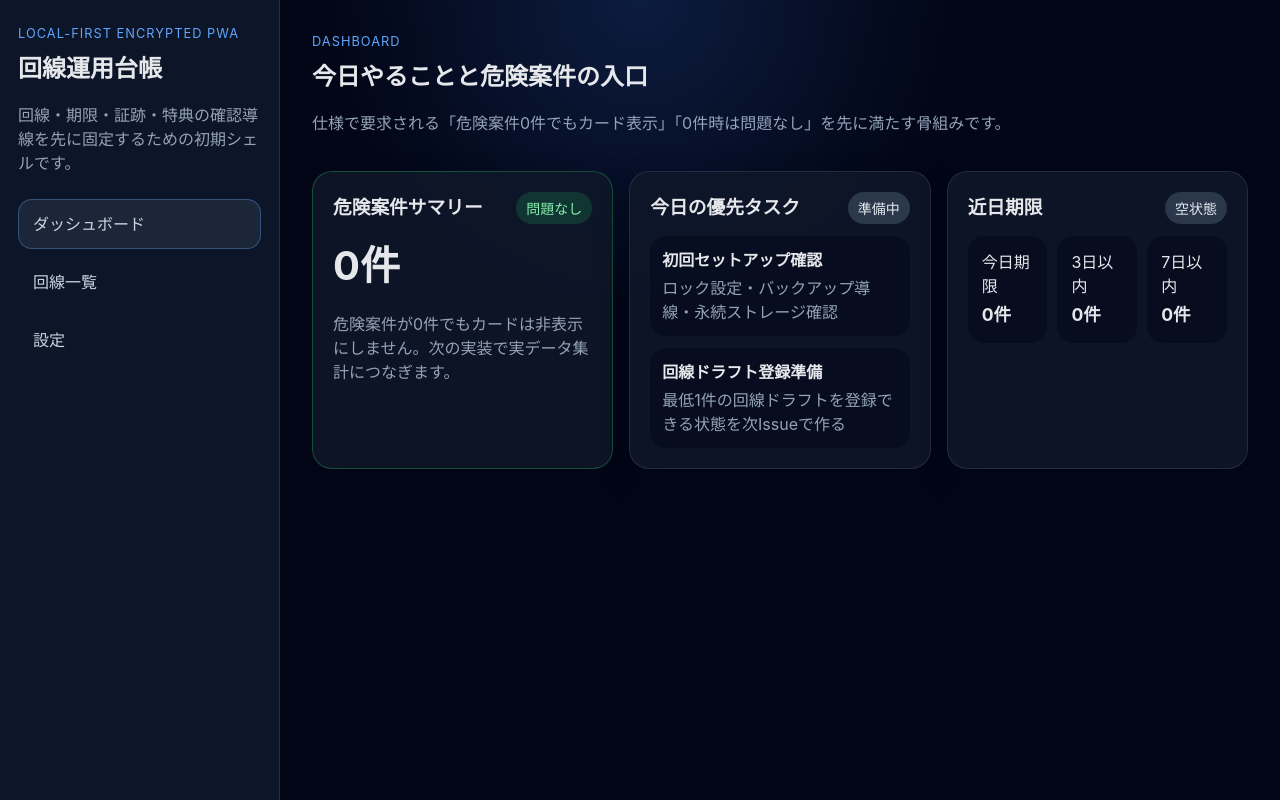
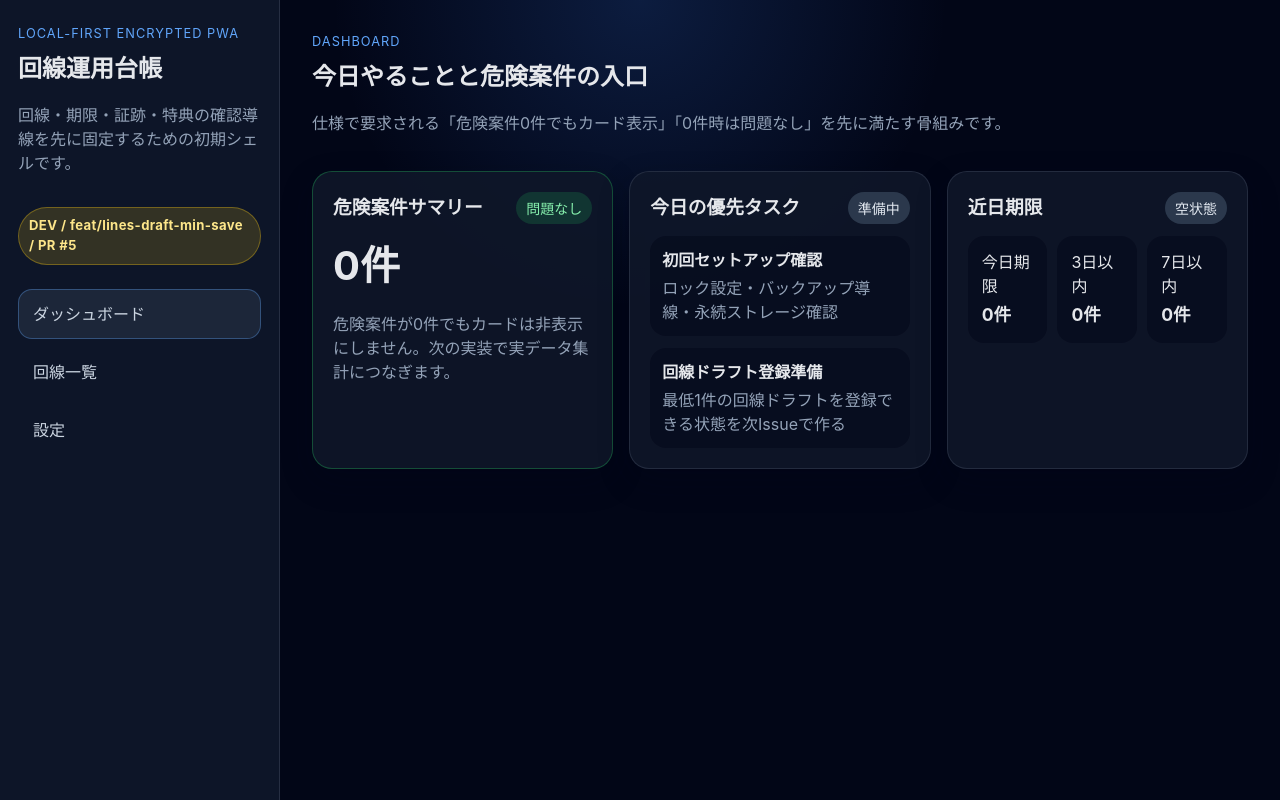
Before and after one commit to Driedsandwich/line-ops-ledger, a React (Vite) app: page / in a window 1280 px wide. Built offline with nearby package versions, Linux system fonts and the light colour scheme.

Commit message:
feat: add dev-only progress label for active branch and pr

```diff
--- a/src/App.tsx
+++ b/src/App.tsx
@@ -5,6 +5,8 @@ const navItems = [
   { to: '/lines', label: '回線一覧' },
   { to: '/settings', label: '設定' },
 ];
+
+const devProgressLabel = 'DEV / feat/lines-draft-min-save / PR #5';
 
 export function AppLayout(): JSX.Element {
   return (
@@ -16,6 +18,7 @@ export function AppLayout(): JSX.Element {
           <p className="sidebar__description">
             回線・期限・証跡・特典の確認導線を先に固定するための初期シェルです。
           </p>
+          {import.meta.env.DEV ? <p className="dev-progress-badge">{devProgressLabel}</p> : null}
         </div>
         <nav className="nav">
           {navItems.map((item) => (
--- a/src/styles.css
+++ b/src/styles.css
@@ -72,6 +72,20 @@ textarea {
   letter-spacing: 0.08em;
   text-transform: uppercase;
   color: #60a5fa;
+}
+
+.dev-progress-badge {
+  display: inline-flex;
+  align-items: center;
+  margin: 16px 0 0;
+  padding: 8px 10px;
+  border-radius: 999px;
+  background: rgba(250, 204, 21, 0.16);
+  border: 1px solid rgba(250, 204, 21, 0.32);
+  color: #fde68a;
+  font-size: 0.82rem;
+  font-weight: 700;
+  letter-spacing: 0.03em;
 }
 
 .nav {
```
